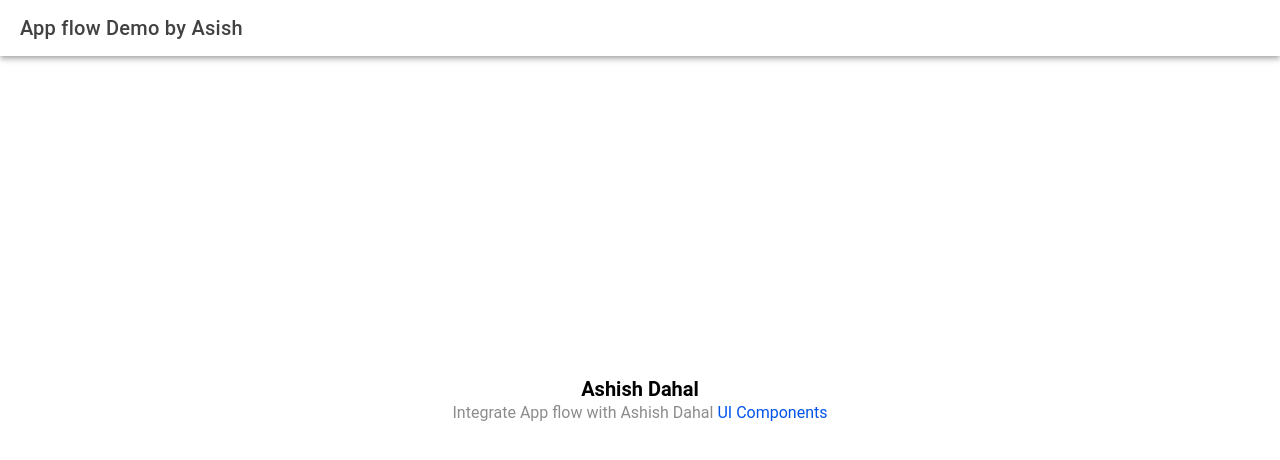
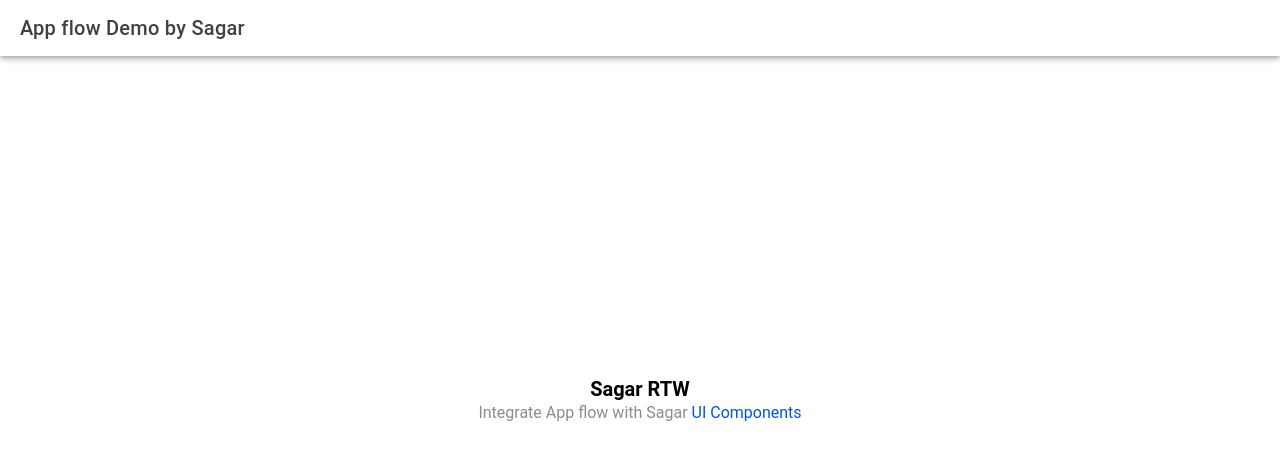
Before and after one commit to Aashish-Dahal/appflow_demo, a React (Vite) app: page /home in a window 1280 px wide. Shown: the top 460 px of the page. Built offline with nearby package versions, Linux system fonts and the light colour scheme.

Commit message:
feat: live update test 2

```diff
--- a/src/components/ExploreContainer.tsx
+++ b/src/components/ExploreContainer.tsx
@@ -5,8 +5,8 @@ interface ContainerProps { }
 const ExploreContainer: React.FC<ContainerProps> = () => {
   return (
     <div id="container">
-      <strong>Ashish Dahal</strong>
-      <p>Integrate App flow with Ashish Dahal  <a target="_blank" rel="noopener noreferrer" href="https://ionicframework.com/docs/components">UI Components</a></p>
+      <strong>Sagar RTW</strong>
+      <p>Integrate App flow with Sagar  <a target="_blank" rel="noopener noreferrer" href="https://ionicframework.com/docs/components">UI Components</a></p>
     </div>
   );
 };
--- a/src/pages/Home.tsx
+++ b/src/pages/Home.tsx
@@ -7,7 +7,7 @@ const Home: React.FC = () => {
     <IonPage>
       <IonHeader>
         <IonToolbar>
-          <IonTitle>App flow Demo by Asish</IonTitle>
+          <IonTitle>App flow Demo by Sagar</IonTitle>
         </IonToolbar>
       </IonHeader>
       <IonContent fullscreen>
```
